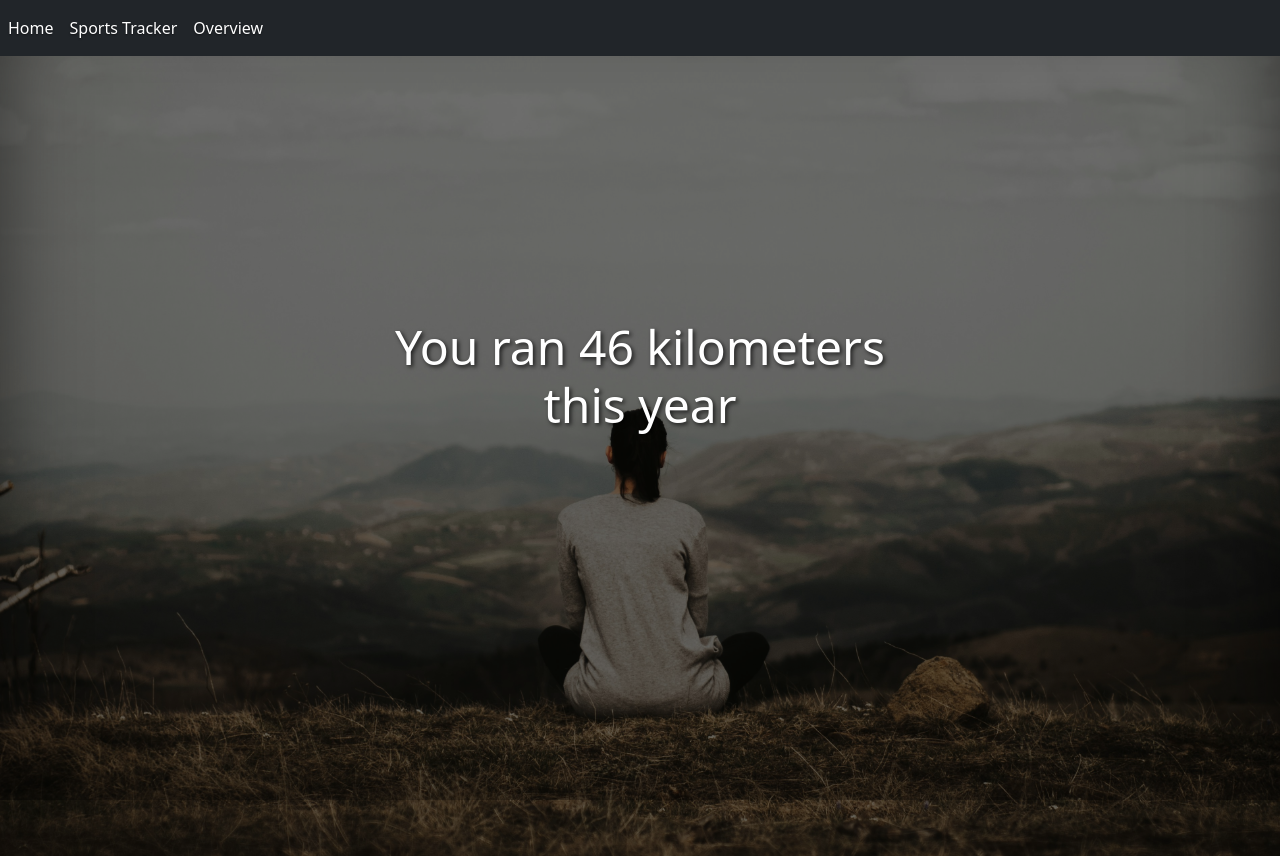
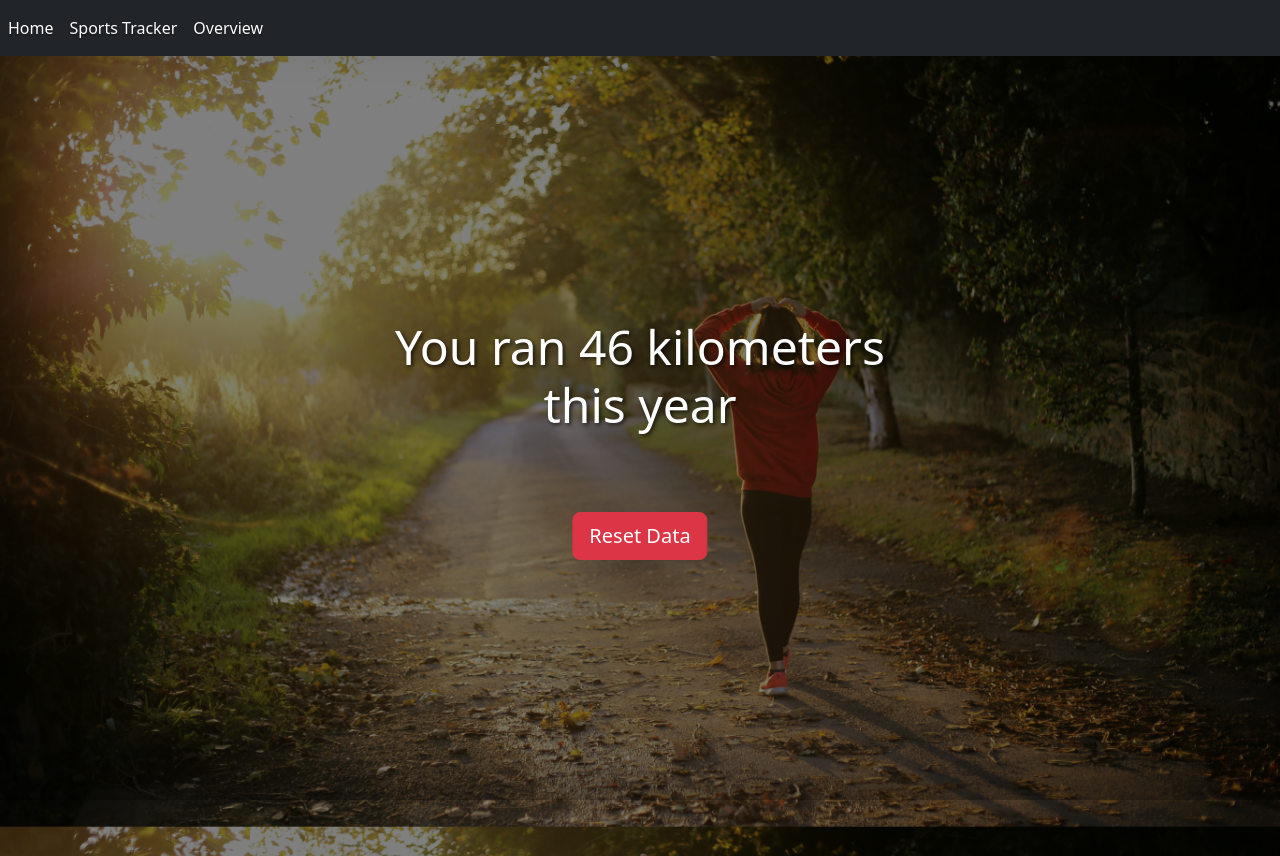
Before and after one commit to AndreWe93/webdev-project-me, a Flask app: page /overview in a window 1280 px wide. Run offline with Flask 3, Linux system fonts and the light colour scheme.

Commit message:
styles and reset button

```diff
--- a/app.py
+++ b/app.py
@@ -30,5 +30,14 @@ def overview():
     total_km = db.session.query(func.sum(Run.kilometers)).scalar()  # Sum all kilometers
     return render_template('overview.html', total_km=total_km)
 
+@app.route('/reset_db', methods=['POST'])
+def reset_db():
+    # Delete all entries in the Run table
+    db.session.query(Run).delete()
+    db.session.commit()
+
+    return redirect(url_for('overview'))  # Redirect back to the overview page
+
+
 if __name__ == '__main__':
     app.run(debug=True)
--- a/myproject/static/styles.css
+++ b/myproject/static/styles.css
@@ -18,6 +18,12 @@ body {
   text-shadow: 0 0.05rem 0.1rem rgba(0, 0, 0, 0.5);
   box-shadow: inset 0 0 5rem rgba(0, 0, 0, 0.5);
 }
+body.overview-page {
+  background-image: linear-gradient(rgba(0, 0, 0, 0.5), rgba(0, 0, 0, 0.5)),
+  url('/static/images/running_road_forrest.jpg');
+  background-size: cover;
+  background-position: center;
+}
 
 /* Style for navbar links */
 .navbar-nav .nav-link {
--- a/myproject/templates/base.html
+++ b/myproject/templates/base.html
@@ -13,7 +13,7 @@
   <link rel="stylesheet" href="{{ url_for('static', filename='styles.css') }}">
 </head>
 
-<body>
+<body class="{% block body_class %}{% endblock %}">
   <nav class="navbar navbar-expand-lg navbar-light bg-dark">
     <ul class="navbar-nav">
       <li class="nav-item">
--- a/myproject/templates/overview.html
+++ b/myproject/templates/overview.html
@@ -1,8 +1,17 @@
 {% extends "base.html" %}
+{% block body_class %}overview-page{% endblock %}
 {% block content %}
 
 <div class="position-relative" style="height: 100vh;">
   <h1 class="centered-heading">You ran {{total_km}} kilometers this year</h1>
+
+  <!-- Add a flex container for the button and center it -->
+  <div class="d-flex justify-content-center" style="position: absolute; top: 60%; left: 50%; transform: translate(-50%, -50%);">
+    <form action="{{ url_for('reset_db') }}" method="POST">
+      <button type="submit" class="btn btn-danger btn-lg">Reset Data</button>
+    </form>
+  </div>
+
 </div>
 
 {% endblock %}
```
Also changed, not shown: myproject/templates/add_run.html (+17 -9 lines), myproject/data.sqlite.
